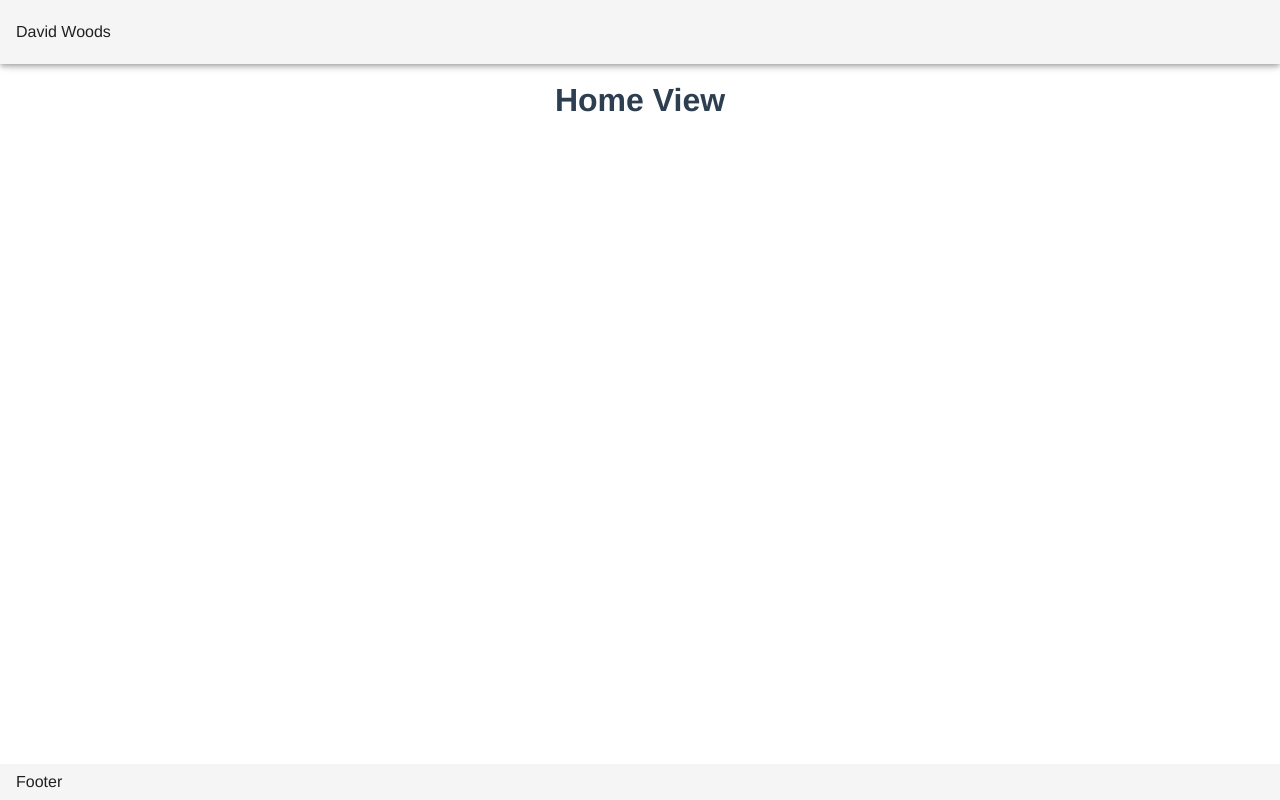
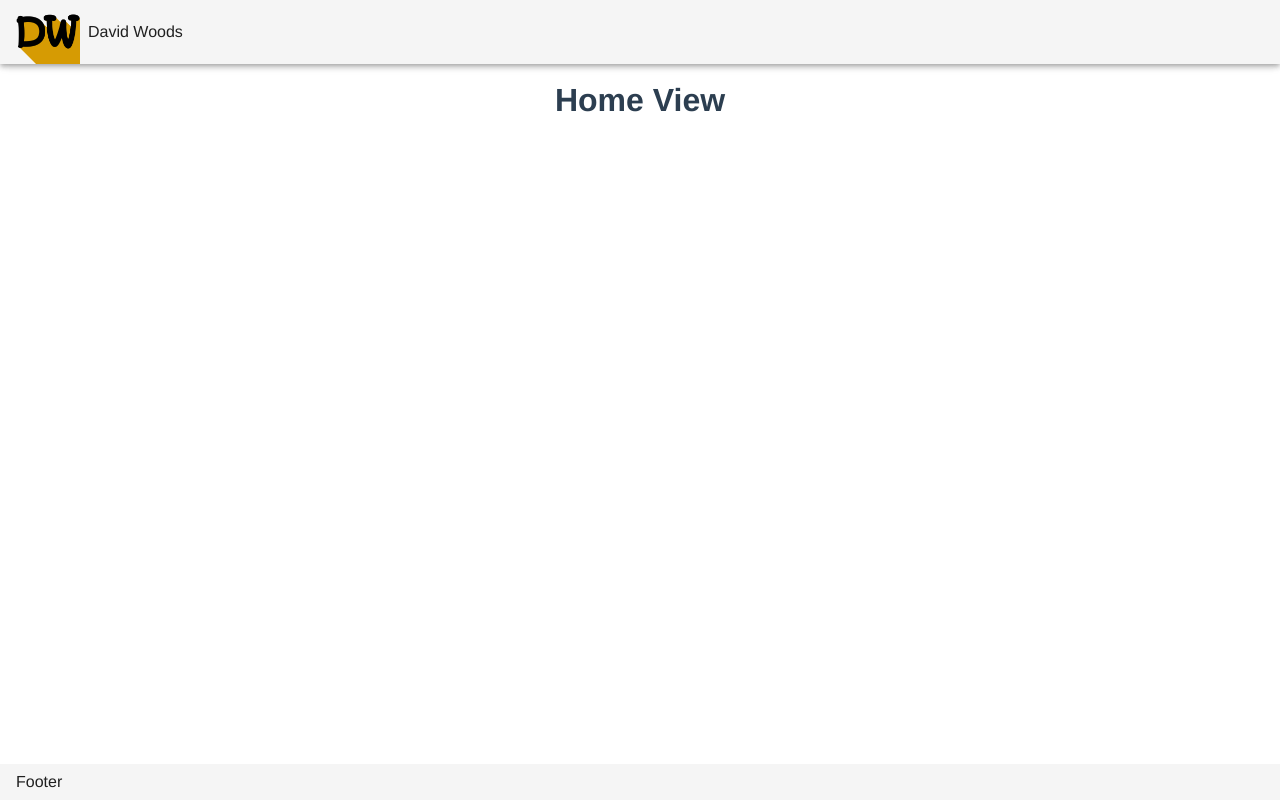
Before and after one commit to dave-woods/dwoods.xyz, a Vue app: page / in a window 1280 px wide. Built offline with nearby package versions, Linux system fonts and the light colour scheme.

Commit message:
Updating (tmp?) logo

```diff
--- a/src/components/Header.vue
+++ b/src/components/Header.vue
@@ -1,6 +1,6 @@
 <template>
     <v-app-bar app>
-        David Woods
+        <v-img src="@/assets/logo.png" max-width="64px" contain></v-img><span class="ml-2">David Woods</span>
     </v-app-bar>
 </template>
 
```
Also changed, not shown: src/assets/logo.png, 1 other file (tests, documents, lock files or other folders).
